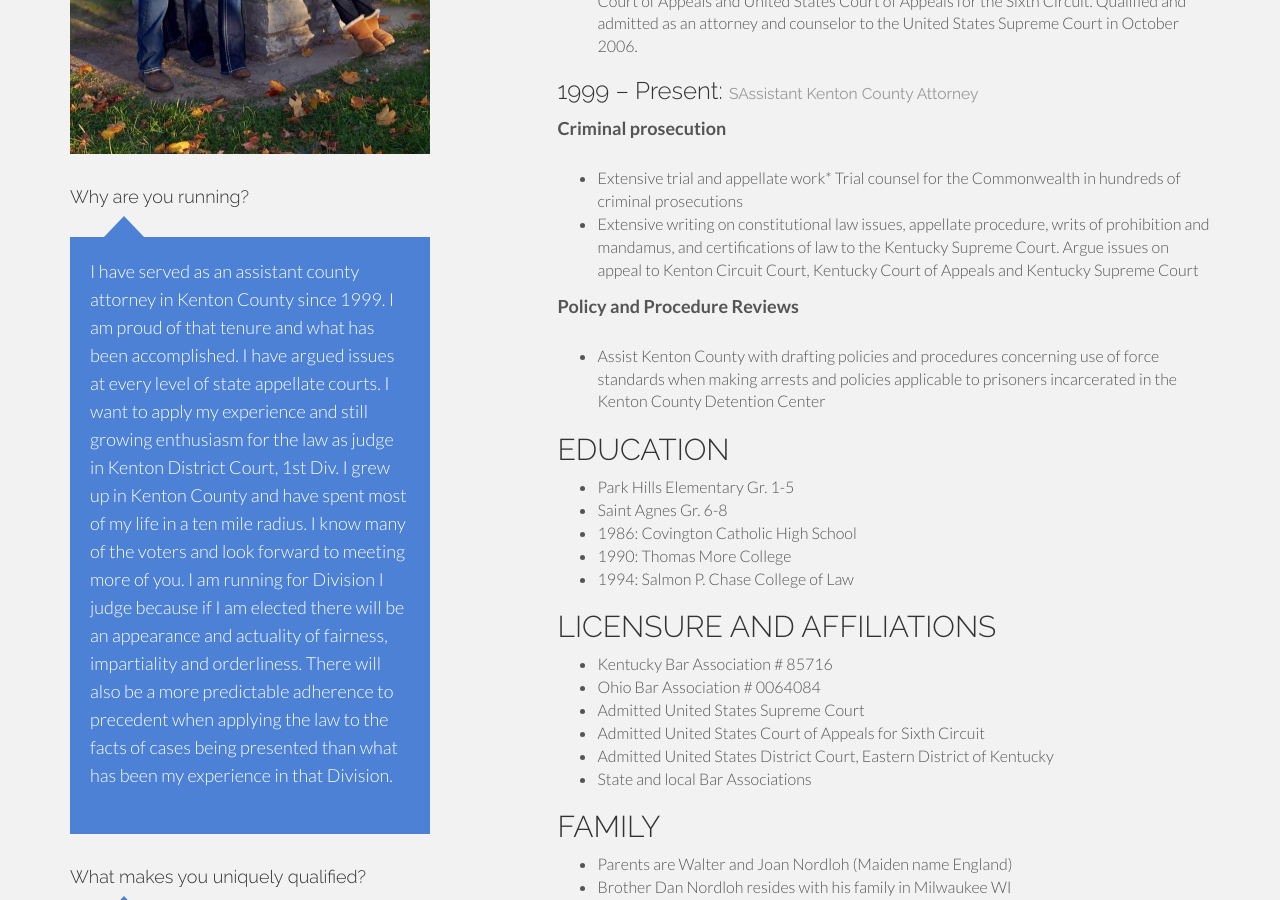
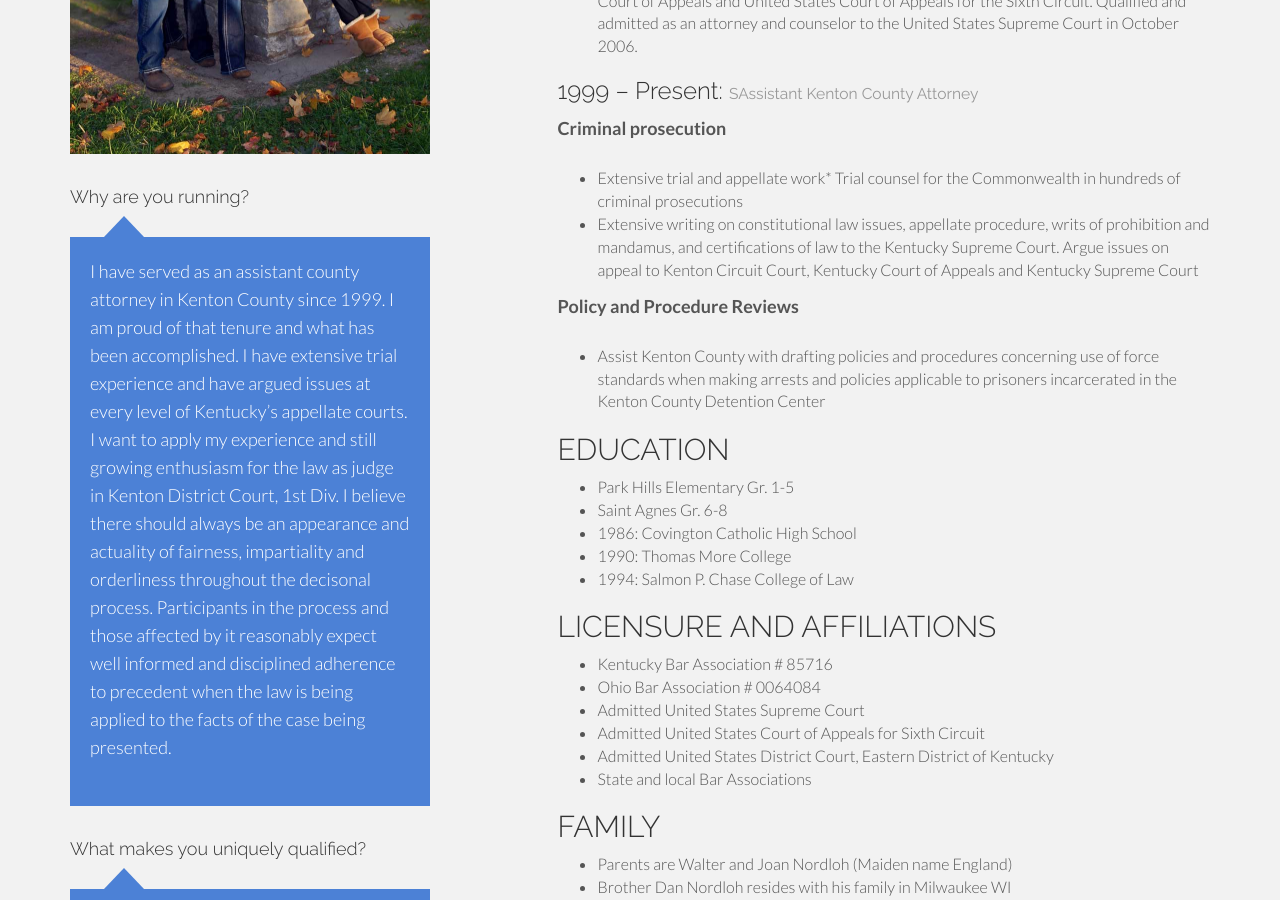
Before and after one commit to NORDLOHFORJUDGE/NordlohForJudge, a Jekyll site: the page built from index.html, in a window 1280 px wide and 900 px high, scrolled down 2104 px. Built offline with Jekyll 4.4.1, drawn with Linux system fonts in a browser that asks for light colours; Markdown is read by kramdown in place of the engine named in the settings; comment, search, counter and statistics services are not loaded.

Commit message:
Updated profile-question-1.md

```diff
--- a/_includes/profile-question-1.md
+++ b/_includes/profile-question-1.md
@@ -1 +1 @@
-I have served as an assistant county attorney in Kenton County since 1999.  I am proud of that tenure and what has been accomplished.  I have argued issues at every level of state appellate courts.  I want to apply my experience and still growing enthusiasm for the law as judge in Kenton District Court, 1st Div.  I grew up in Kenton County and have spent most of my life in a ten mile radius.  I know many of the voters and look forward to meeting more of you.  I am running for Division I judge because if I am elected there will be an appearance and actuality of fairness, impartiality and orderliness.  There will also be a more predictable adherence to precedent when applying the law to the facts of cases being presented than what has been my experience in that Division.
+I have served as an assistant county attorney in Kenton County since 1999.  I am proud of that tenure and what has been accomplished.  I have extensive trial experience and have argued issues at every level of Kentucky's appellate courts.  I want to apply my experience and still growing enthusiasm for the law as judge in Kenton District Court, 1st Div.  I believe there should always be an appearance and actuality of fairness, impartiality and orderliness throughout the decisonal process.  Participants in the process and those affected by it reasonably expect well informed and disciplined adherence to precedent when the law is being applied to the facts of the case being presented.
```
